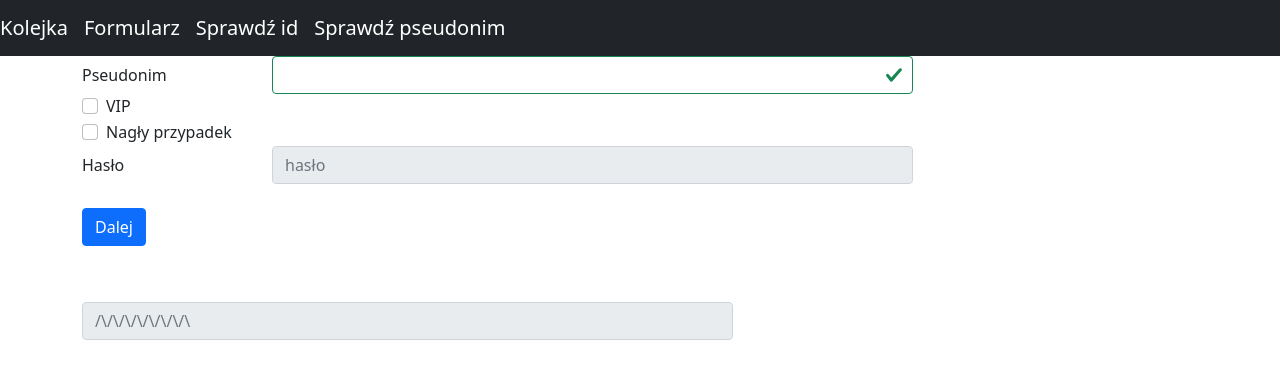
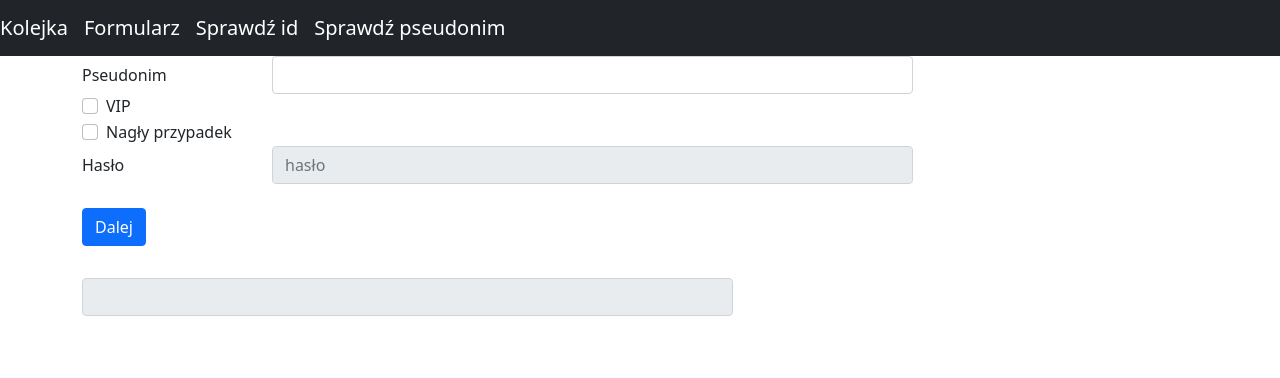
Before and after one commit to marczakx/postOffice-frontend, an Angular app: page /request in a window 1280 px wide. Shown: the top 378 px of the page. Built offline with nearby package versions, Linux system fonts and the light colour scheme.

Commit message:
Update request-form.component.html

```diff
--- a/src/app/request-form/request-form.component.html
+++ b/src/app/request-form/request-form.component.html
@@ -5,7 +5,7 @@
   <div class="form-group row"> <label for="pseudonym" class="col-sm-2 col-form-label">Pseudonim</label>
 
 
-    <div class="col-sm-7"> <input class="form-control is-valid" type="text"
+    <div class="col-sm-7"> <input class="form-control" type="text"
     id="pseudonym" [formControl]="pseudonym"> </div>
 
 
@@ -43,9 +43,9 @@ class="text-danger"> Maximum 10 </small></div>
   </div>
 </form></div>
 
-<br><br>
+<br>
 
   <div class="container"><div class="col-sm-7">
 <input class="form-control" type="text" [formControl]="result"
-placeholder="/\/\/\/\/\/\/\/\" readonly>
+ readonly><br>
 </div></div>
```
